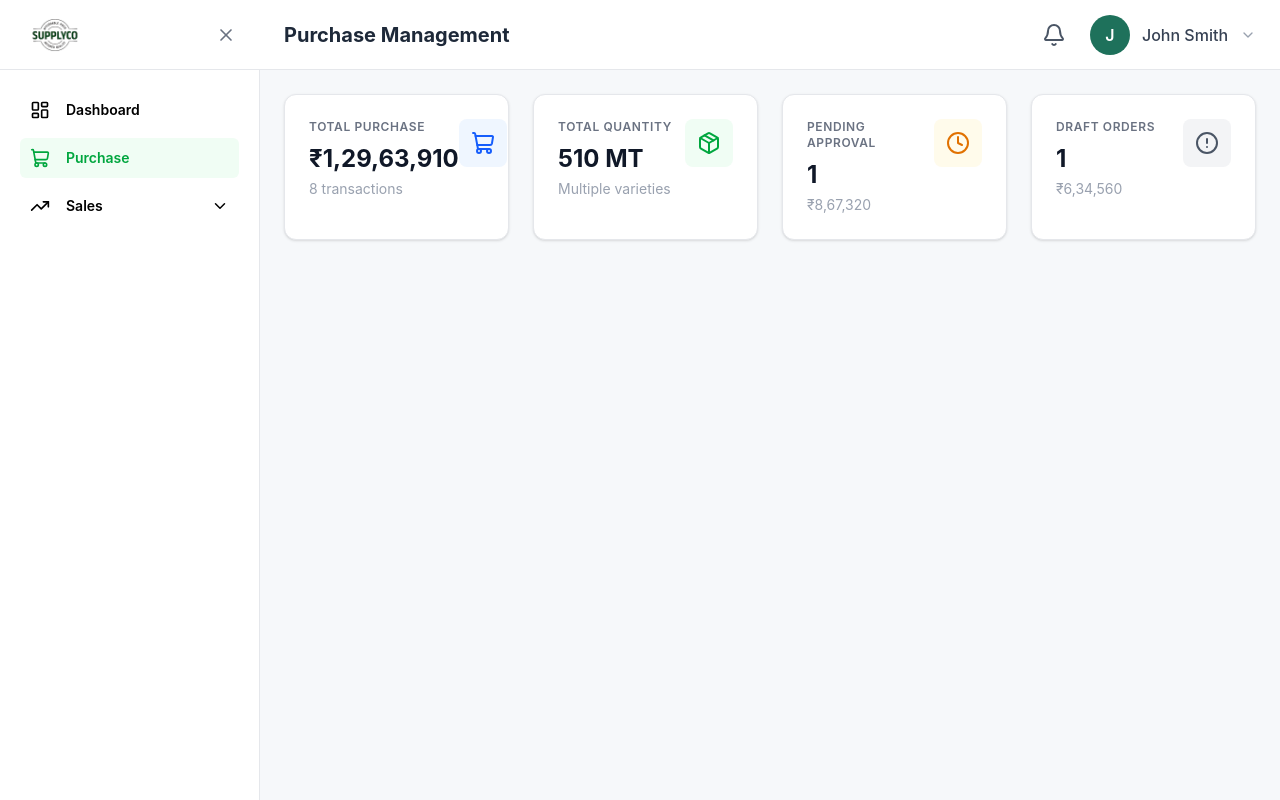
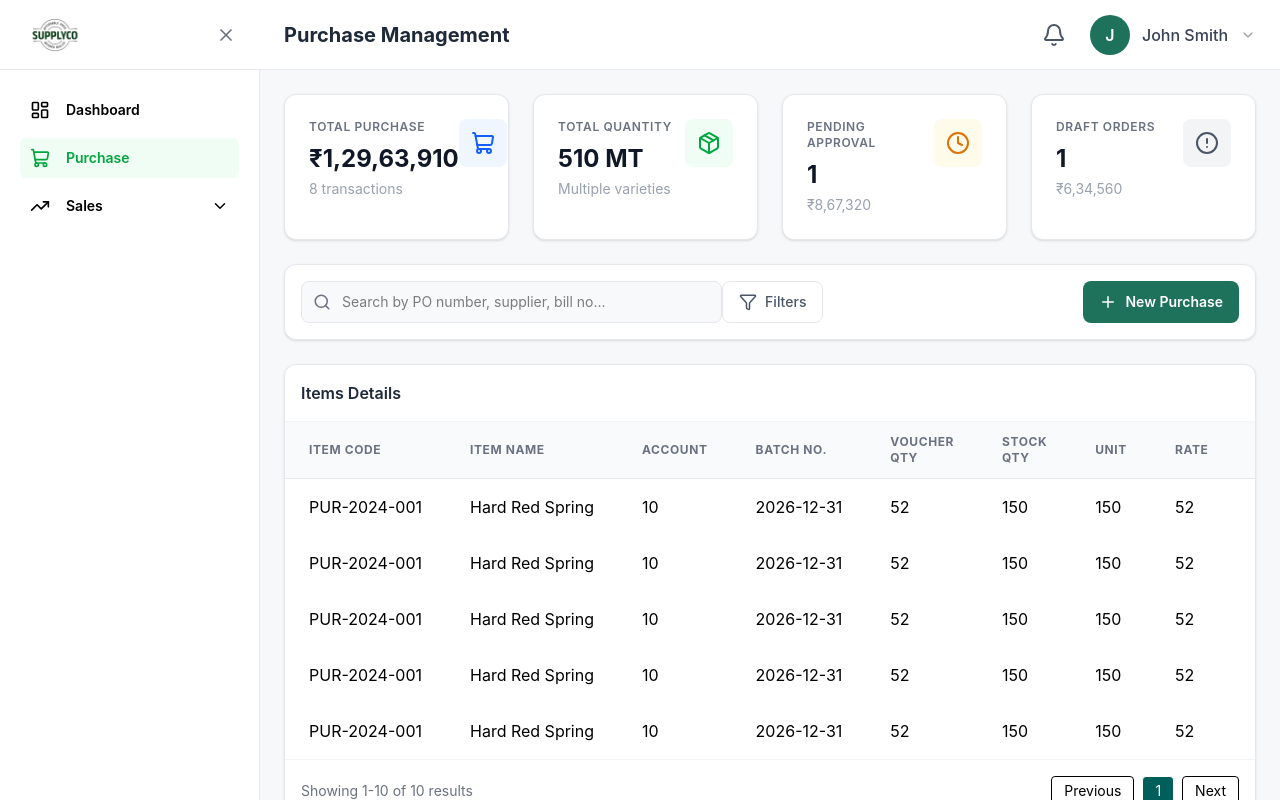
Before and after one commit to PavitraDeepak/NDZ-MillersSupplyCo., a React (Vite) app: page /purchase in a window 1280 px wide. Built offline with nearby package versions, Linux system fonts and the light colour scheme.

Commit message:
feat: add New Purchase Entry page and integrate ItemsTable component in Purchase page

```diff
--- a/src/App.jsx
+++ b/src/App.jsx
@@ -3,6 +3,7 @@ import Layout from './components/Layout';
 import Login from './pages/Login';
 import Dashboard from './pages/Dashboard';
 import Purchase from './pages/Purchase';
+import NewPurchaseEntry from './pages/NewPurchaseEntry';
 
 function App() {
   return (
@@ -11,6 +12,7 @@ function App() {
       <Route element={<Layout />}>
         <Route path="/dashboard" element={<Dashboard />} />
         <Route path="/purchase" element={<Purchase />} />
+        <Route path="/purchase/new" element={<NewPurchaseEntry />} />
       </Route>
     </Routes>
   );
--- /dev/null
+++ b/src/components/ItemsTable.jsx
@@ -0,0 +1,66 @@
+const items =[
+    { code:'PUR-2024-001',name:'Hard Red Spring',acc:'10',batch:'2026-12-31',voucherQty:'52',
+        stockQty:'150',unit:'150',rate:'52',grossAmt:'100',GSTgroup:'150',GSTamt:'150'},
+        { code:'PUR-2024-001',name:'Hard Red Spring',acc:'10',batch:'2026-12-31',voucherQty:'52',
+        stockQty:'150',unit:'150',rate:'52',grossAmt:'100',GSTgroup:'150',GSTamt:'150'},
+        { code:'PUR-2024-001',name:'Hard Red Spring',acc:'10',batch:'2026-12-31',voucherQty:'52',
+        stockQty:'150',unit:'150',rate:'52',grossAmt:'100',GSTgroup:'150',GSTamt:'150'},
+        { code:'PUR-2024-001',name:'Hard Red Spring',acc:'10',batch:'2026-12-31',voucherQty:'52',
+        stockQty:'150',unit:'150',rate:'52',grossAmt:'100',GSTgroup:'150',GSTamt:'150'},
+        { code:'PUR-2024-001',name:'Hard Red Spring',acc:'10',batch:'2026-12-31',voucherQty:'52',
+        stockQty:'150',unit:'150',rate:'52',grossAmt:'100',GSTgroup:'150',GSTamt:'150'}
+]
+
+export function ItemsTable() {
+    return (
+        <div className="bg-white rounded-xl border border-gray-200 shadow-sm">
+            <div className="p-4 border-b border-gray-100">
+                <h3 className="font-semibold text-gray-800">Items Details</h3>
+            </div>
+            <div className="overflow-x-auto custom-scrollbar">
+                <table className="min-w-full divide-y divide-gray-200">
+                    <thead className="bg-gray-50">
+                        <tr className="text-left text-xs font-medium text-gray-500 uppercase tracking-wider">
+                            <th className="px-6 py-3">ITEM CODE</th>
+                            <th className="px-6 py-3">ITEM NAME</th>
+                            <th className="px-6 py-3">ACCOUNT</th>
+                            <th className="px-6 py-3">BATCH NO.</th>
+                            <th className="px-6 py-3">VOUCHER QTY</th>
+                            <th className="px-6 py-3">STOCK QTY</th>
+                            <th className="px-6 py-3">UNIT</th>
+                            <th className="px-6 py-3">RATE</th>
+                            <th className="px-6 py-3">GROSS AMOUNT</th>
+                            <th className="px-6 py-3">GST GROUP</th>
+                            <th className="px-6 py-3">GST AMOUNT</th>
+                        </tr>
+                    </thead>
+                    <tbody className="bg-white">
+                        {items.map((item, index) => (
+                            <tr key={index} className="hover:bg-gray-100">
+                                <td className="px-6 py-4 whitespace-nowrap">{item.code}</td>
+                                <td className="px-6 py-4 whitespace-nowrap">{item.name}</td>
+                                <td className="px-6 py-4 whitespace-nowrap">{item.acc}</td>
+                                <td className="px-6 py-4 whitespace-nowrap">{item.batch}</td>
+                                <td className="px-6 py-4 whitespace-nowrap">{item.voucherQty}</td>
+                                <td className="px-6 py-4 whitespace-nowrap">{item.stockQty}</td>
+                                <td className="px-6 py-4 whitespace-nowrap">{item.unit}</td>
+                                <td className="px-6 py-4 whitespace-nowrap">{item.rate}</td>
+                                <td className="px-6 py-4 whitespace-nowrap">{item.grossAmt}</td>
+                                <td className="px-6 py-4 whitespace-nowrap">{item.GSTgroup}</td>
+                                <td className="px-6 py-4 whitespace-nowrap">{item.GSTamt}</td>
+                            </tr>
+                        ))}
+                    </tbody>
+                </table>
+            </div>
+        <div className="p-4 border-t border-gray-100 flex justify-between items-center text-sm">
+            <span className="text-gray-500">Showing 1-10 of 10 results</span>
+            <div className="flex gap-2">
+                <button className="px-3 py-1 border rounded hover:bg-gray-50">Previous</button>
+                <button className="px-3 py-1 border rounded bg-teal-800 text-white">1</button>
+                <button className="px-3 py-1 border rounded hover:bg-gray-50">Next</button>
+            </div>
+        </div>
+    </div>
+    );
+}
--- a/src/index.css
+++ b/src/index.css
@@ -1 +1,20 @@
 @import "tailwindcss";
+.custom-scrollbar::-webkit-scrollbar {
+  height: 8px;
+}
+
+.custom-scrollbar::-webkit-scrollbar-track {
+  background: #f1f5f9;
+  border-radius: 10px;
+  margin: 0 4px;
+}
+
+.custom-scrollbar::-webkit-scrollbar-thumb {
+  background: #cbd5e1;
+  border-radius: 10px;
+  border: 1px solid #f1f5f9;
+}
+
+.custom-scrollbar::-webkit-scrollbar-thumb:hover {
+  background: #94a3b8;
+}
--- /dev/null
+++ b/src/pages/NewPurchaseEntry.jsx
@@ -0,0 +1,9 @@
+function NewPurchaseEntry() {
+  return (
+    <div className="bg-white p-6 rounded-xl border border-gray-200">
+      <h2 className="text-lg font-semibold">New Purchase Entry</h2>
+    </div>
+  );
+}
+
+export default NewPurchaseEntry;
--- a/src/pages/Purchase.jsx
+++ b/src/pages/Purchase.jsx
@@ -1,5 +1,9 @@
-import { ShoppingCart, Package, Clock, AlertCircle } from 'lucide-react';
+// src/pages/Purchase.jsx
+import { useNavigate } from 'react-router-dom';
+import { ShoppingCart, Package, Clock, AlertCircle, Plus, Search, Filter } from 'lucide-react';
+import { ItemsTable } from '../components/ItemsTable';
 
+// Reusable KPI Card Component
 const SummaryCard = ({ title, value, sub, icon: Icon, colorClass }) => (
   <div className="bg-white p-6 rounded-xl border border-gray-200 shadow-sm flex justify-between items-start">
     <div>
@@ -14,38 +18,43 @@ const SummaryCard = ({ title, value, sub, icon: Icon, colorClass }) => (
 );
 
 function Purchase() {
+  const navigate = useNavigate();
+
   return (
-    <div className="grid grid-cols-1 md:grid-cols-2 lg:grid-cols-4 gap-6 mb-8">
-      <SummaryCard
-        title="Total Purchase"
-        value="₹1,29,63,910"
-        sub="8 transactions"
-        icon={ShoppingCart}
-        colorClass="bg-blue-50 text-blue-600"
-      />
-      <SummaryCard
-        title="Total Quantity"
-        value="510 MT"
-        sub="Multiple varieties"
-        icon={Package}
-        colorClass="bg-green-50 text-green-600"
-      />
-      <SummaryCard
-        title="Pending Approval"
-        value="1"
-        sub="₹8,67,320"
-        icon={Clock}
-        colorClass="bg-amber-50 text-amber-600"
-      />
-      <SummaryCard
-        title="Draft Orders"
-        value="1"
-        sub="₹6,34,560"
-        icon={AlertCircle}
-        colorClass="bg-gray-100 text-gray-600"
-      />
-    </div>
-  );
+    <div className="space-y-6">
+      <div className="grid grid-cols-1 md:grid-cols-2 lg:grid-cols-4 gap-6">
+        <SummaryCard title="Total Purchase" value="₹1,29,63,910" sub="8 transactions" icon={ShoppingCart} colorClass="bg-blue-50 text-blue-600" />
+        <SummaryCard title="Total Quantity" value="510 MT" sub="Multiple varieties" icon={Package} colorClass="bg-green-50 text-green-600" />
+        <SummaryCard title="Pending Approval" value="1" sub="₹8,67,320" icon={Clock} colorClass="bg-amber-50 text-amber-600" />
+        <SummaryCard title="Draft Orders" value="1" sub="₹6,34,560" icon={AlertCircle} colorClass="bg-gray-100 text-gray-600" />
+      </div>
+
+      <div className="bg-white p-4 rounded-xl border border-gray-200 shadow-sm flex justify-between items-center">
+        <div className="relative flex-1 max-w-2xl bg-[#f8f9fa] rounded-lg">
+          <Search className="absolute left-3 top-3 text-gray-500" size={18} />
+          <input
+            type="text"
+            placeholder="Search by PO number, supplier, bill no..."
+            className="w-full pl-10 pr-4 py-2.5 border border-gray-200 rounded-lg text-sm outline-none focus:border-[#1e715b]"
+          />
+        </div>
+
+        <div className="flex gap-65">
+          <button className="flex items-center gap-2 px-4 py-2.5 border border-gray-200 rounded-lg text-sm font-medium text-gray-600 hover:bg-gray-50">
+            <Filter size={18} /> Filters
+          </button>
+          <button
+            onClick={() => navigate('/purchase/new')}
+            className="flex items-center gap-2 px-4 py-2.5 bg-[#1e715b] text-white rounded-lg text-sm font-semibold hover:bg-[#185d4b] transition-all"
+          >
+            <Plus size={18} /> New Purchase
+          </button>
+        </div>
+      </div>
+
+        <ItemsTable />
+      </div>
+    );
 }
 
 export default Purchase;
```
